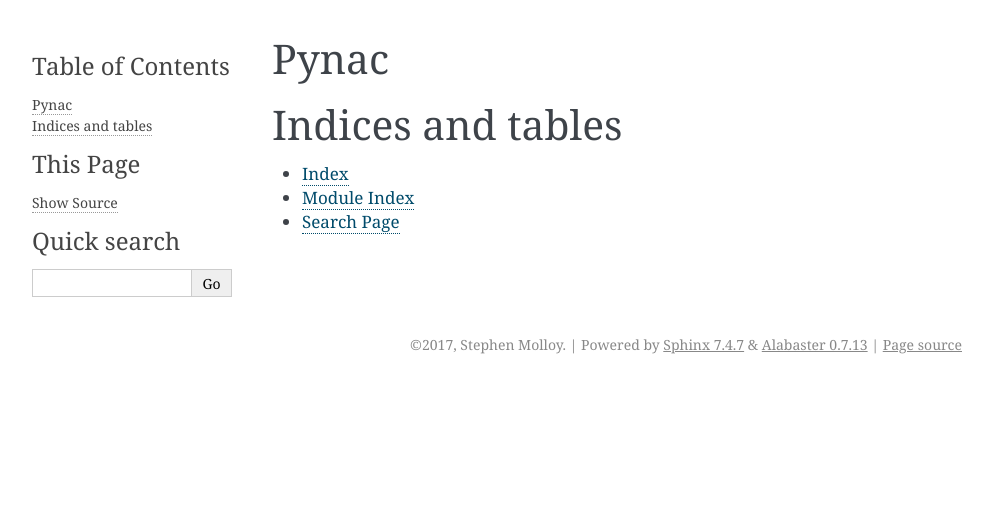
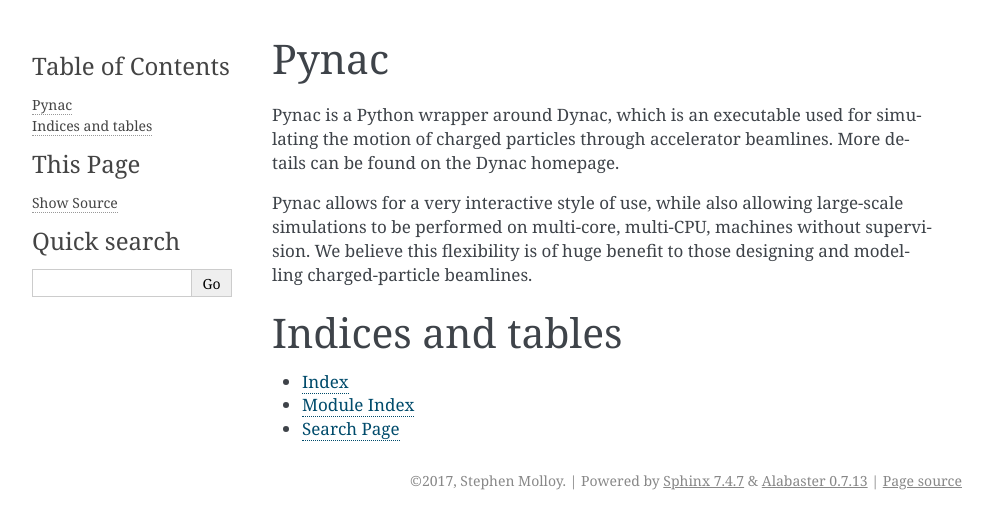
Before and after one commit to se-esss-litterbox/Pynac, a Sphinx documentation site: the page built from docs/index.rst, in a window 1280 px wide. Shown: the top 529 px of the page, without its empty margins (148-1141 px from the left). Built offline with Sphinx 7.4.7, drawn with Linux system fonts in a browser that asks for light colours.

Commit message:
Still working on the docs

```diff
--- a/docs/index.rst
+++ b/docs/index.rst
@@ -10,7 +10,14 @@
    :maxdepth: 2
    :caption: Contents:
 
+Pynac is a Python wrapper around Dynac, which is an executable used for simulating
+the motion of charged particles through accelerator beamlines.  More details can
+be found on the Dynac homepage.
 
+Pynac allows for a very interactive style of use, while also allowing large-scale
+simulations to be performed on multi-core, multi-CPU, machines without supervision.
+We believe this flexibility is of huge benefit to those designing and modelling
+charged-particle beamlines.
 
 Indices and tables
 ==================
```
